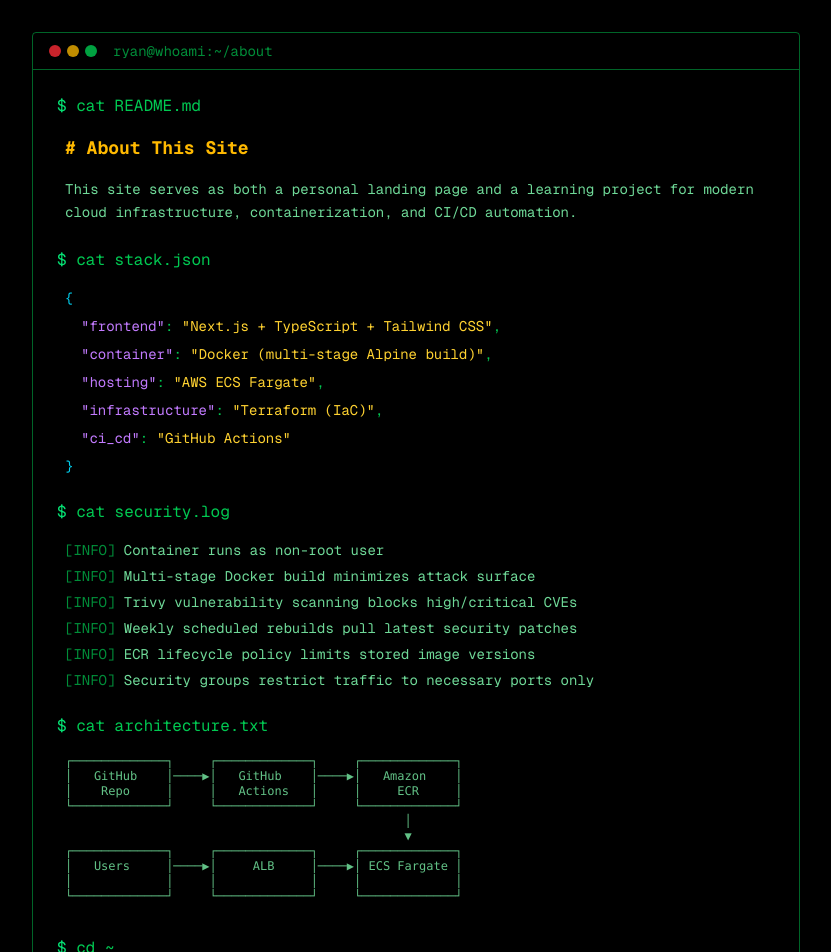
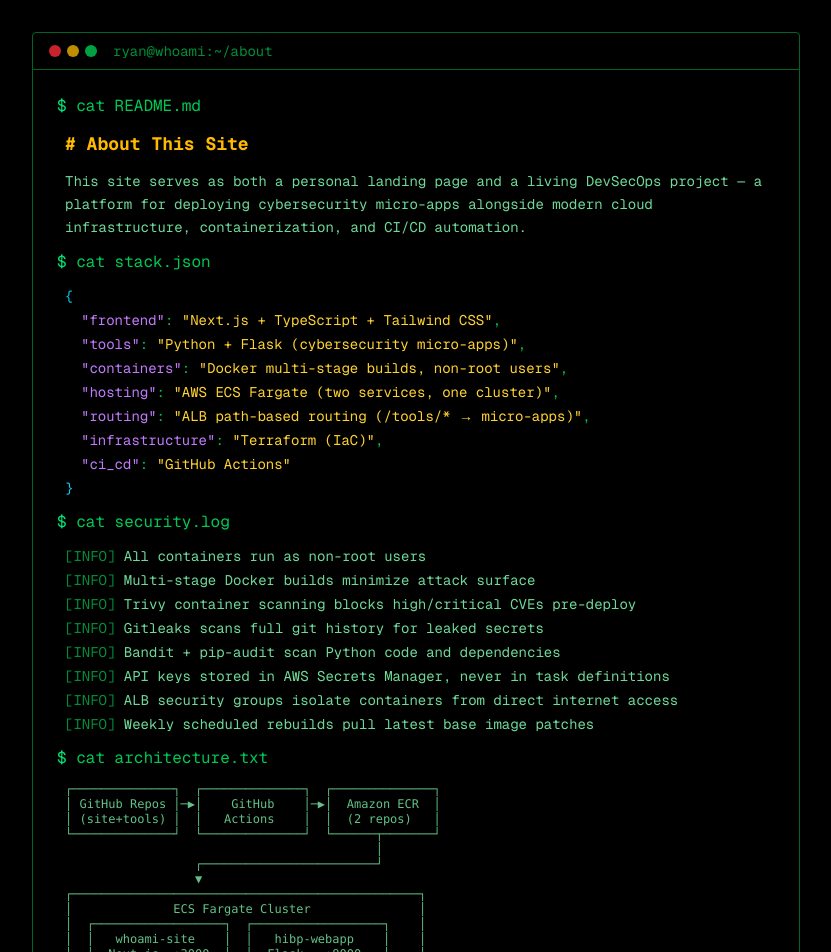
Before and after one commit to JRyanHenson/whoami-site, a Next.js app: page /about in a window 1280 px wide. Shown: the top 952 px of the page, without its empty margins (224-1055 px from the left). Built offline with nearby package versions, Linux system fonts and the light colour scheme.

Commit message:
Add cybersecurity tools section and hibp infrastructure

```diff
--- a/app/about/page.tsx
+++ b/app/about/page.tsx
@@ -19,7 +19,7 @@
           </div>
 
           {/* Terminal content */}
-          <div className="p-3 sm:p-4 md:p-6 space-y-3 sm:space-y-4 text-xs sm:text-sm md:text-base">
+          <div className="p-3 sm:p-4 md:p-6 space-y-2 sm:space-y-3 text-xs sm:text-sm md:text-base">
             {/* Header */}
             <div>
               <span className="text-green-400">$</span> cat README.md
@@ -30,15 +30,16 @@
             </div>
 
             <div className="text-green-300/90 pl-2 leading-relaxed text-[10px] sm:text-xs md:text-sm">
-              This site serves as both a personal landing page and a learning project
-              for modern cloud infrastructure, containerization, and CI/CD automation.
+              This site serves as both a personal landing page and a living DevSecOps
+              project — a platform for deploying cybersecurity micro-apps alongside
+              modern cloud infrastructure, containerization, and CI/CD automation.
             </div>
 
             {/* Tech Stack */}
-            <div className="pt-2">
+            <div>
               <span className="text-green-400">$</span> cat stack.json
             </div>
-            <div className="pl-2 space-y-2 text-[10px] sm:text-xs md:text-sm">
+            <div className="pl-2 space-y-1 text-[10px] sm:text-xs md:text-sm">
               <div className="text-cyan-400">{"{"}</div>
               <div className="pl-4">
                 <span className="text-purple-400">&quot;frontend&quot;</span>
@@ -47,15 +48,27 @@
                 <span className="text-green-500">,</span>
               </div>
               <div className="pl-4">
-                <span className="text-purple-400">&quot;container&quot;</span>
+                <span className="text-purple-400">&quot;tools&quot;</span>
                 <span className="text-green-500">: </span>
-                <span className="text-amber-300">&quot;Docker (multi-stage Alpine build)&quot;</span>
+                <span className="text-amber-300">&quot;Python + Flask (cybersecurity micro-apps)&quot;</span>
+                <span className="text-green-500">,</span>
+              </div>
+              <div className="pl-4">
+                <span className="text-purple-400">&quot;containers&quot;</span>
+                <span className="text-green-500">: </span>
+                <span className="text-amber-300">&quot;Docker multi-stage builds, non-root users&quot;</span>
                 <span className="text-green-500">,</span>
               </div>
               <div className="pl-4">
                 <span className="text-purple-400">&quot;hosting&quot;</span>
                 <span className="text-green-500">: </span>
-                <span className="text-amber-300">&quot;AWS ECS Fargate&quot;</span>
+                <span className="text-amber-300">&quot;AWS ECS Fargate (two services, one cluster)&quot;</span>
+                <span className="text-green-500">,</span>
+              </div>
+              <div className="pl-4">
+                <span className="text-purple-400">&quot;routing&quot;</span>
+                <span className="text-green-500">: </span>
+                <span className="text-amber-300">&quot;ALB path-based routing (/tools/* → micro-apps)&quot;</span>
                 <span className="text-green-500">,</span>
               </div>
               <div className="pl-4">
@@ -73,55 +86,75 @@
             </div>
 
             {/* Security */}
-            <div className="pt-2">
+            <div>
               <span className="text-green-400">$</span> cat security.log
             </div>
-            <div className="pl-2 space-y-1.5 text-[10px] sm:text-xs md:text-sm">
+            <div className="pl-2 space-y-1 text-[10px] sm:text-xs md:text-sm">
               <div>
                 <span className="text-green-500/70">[INFO]</span>
-                <span className="text-green-300/90"> Container runs as non-root user</span>
+                <span className="text-green-300/90"> All containers run as non-root users</span>
               </div>
               <div>
                 <span className="text-green-500/70">[INFO]</span>
-                <span className="text-green-300/90"> Multi-stage Docker build minimizes attack surface</span>
+                <span className="text-green-300/90"> Multi-stage Docker builds minimize attack surface</span>
               </div>
               <div>
                 <span className="text-green-500/70">[INFO]</span>
-                <span className="text-green-300/90"> Trivy vulnerability scanning blocks high/critical CVEs</span>
+                <span className="text-green-300/90"> Trivy container scanning blocks high/critical CVEs pre-deploy</span>
               </div>
               <div>
                 <span className="text-green-500/70">[INFO]</span>
-                <span className="text-green-300/90"> Weekly scheduled rebuilds pull latest security patches</span>
+                <span className="text-green-300/90"> Gitleaks scans full git history for leaked secrets</span>
               </div>
               <div>
                 <span className="text-green-500/70">[INFO]</span>
-                <span className="text-green-300/90"> ECR lifecycle policy limits stored image versions</span>
+                <span className="text-green-300/90"> Bandit + pip-audit scan Python code and dependencies</span>
               </div>
               <div>
                 <span className="text-green-500/70">[INFO]</span>
-                <span className="text-green-300/90"> Security groups restrict traffic to necessary ports only</span>
+                <span className="text-green-300/90"> API keys stored in AWS Secrets Manager, never in task definitions</span>
+              </div>
+              <div>
+                <span className="text-green-500/70">[INFO]</span>
+                <span className="text-green-300/90"> ALB security groups isolate containers from direct internet access</span>
+              </div>
+              <div>
+                <span className="text-green-500/70">[INFO]</span>
+                <span className="text-green-300/90"> Weekly scheduled rebuilds pull latest base image patches</span>
               </div>
             </div>
 
             {/* Architecture */}
-            <div className="pt-2">
+            <div>
               <span className="text-green-400">$</span> cat architecture.txt
             </div>
             <pre className="text-green-300/80 pl-2 text-[8px] sm:text-[10px] md:text-xs leading-tight whitespace-pre overflow-x-auto">
-{`┌─────────────┐     ┌─────────────┐     ┌─────────────┐
-│   GitHub    │────▶│   GitHub    │────▶│   Amazon    │
-│    Repo     │     │   Actions   │     │     ECR     │
-└─────────────┘     └─────────────┘     └─────────────┘
-                                               │
-                                               ▼
-┌─────────────┐     ┌─────────────┐     ┌─────────────┐
-│   Users     │────▶│     ALB     │────▶│ ECS Fargate │
-│             │     │             │     │             │
-└─────────────┘     └─────────────┘     └─────────────┘`}
+{`┌──────────────┐  ┌──────────────┐  ┌──────────────┐
+│ GitHub Repos │─▶│    GitHub    │─▶│  Amazon ECR  │
+│ (site+tools) │  │   Actions    │  │  (2 repos)   │
+└──────────────┘  └──────────────┘  └──────┬───────┘
+                                           │
+                  ┌────────────────────────┘
+                  ▼
+┌────────────────────────────────────────────────┐
+│              ECS Fargate Cluster               │
+│  ┌──────────────────┐  ┌──────────────────┐    │
+│  │   whoami-site    │  │   hibp-webapp    │    │
+│  │  Next.js  :3000  │  │  Flask   :8000   │    │
+│  └──────────────────┘  └──────────────────┘    │
+└────────────────────────┬───────────────────────┘
+                         ▼
+       ┌────────────────────────────────────┐
+       │   Application Load Balancer        │
+       │   /*       →  whoami-site          │
+       │   /tools/* →  hibp-webapp          │
+       └─────────────────┬──────────────────┘
+                         ▼
+                       Users`}
             </pre>
 
             {/* Back link */}
-            <div className="pt-4">
+            <div>
               <span className="text-green-400">$</span> cd ~
             </div>
             <div className="pl-2">
@@ -134,7 +167,7 @@
             </div>
 
             {/* Cursor */}
-            <div className="pt-3 sm:pt-4">
+            <div>
               <span className="text-green-400">$</span>
               <span className="inline-block w-2 h-3 sm:h-4 bg-green-500 ml-1 animate-pulse" />
             </div>
--- a/app/page.tsx
+++ b/app/page.tsx
@@ -140,6 +140,25 @@
               </div>
             </div>
 
+            {/* Cybersecurity Tools */}
+            <div className="pt-2">
+              <span className="text-green-400">$</span> ls -la ./tools/
+            </div>
+            <div className="pl-2 space-y-1 text-[9px] sm:text-xs md:text-sm">
+              <div className="flex flex-wrap gap-x-2 sm:gap-x-4">
+                <span className="text-green-500/70">-rwxr-xr-x</span>
+                <a
+                  href="/tools/hibp/"
+                  className="text-cyan-400 hover:text-cyan-300 hover:underline"
+                >
+                  hibp-checker
+                </a>
+                <span className="text-green-500/50">
+                  -&gt; check email against known data breaches
+                </span>
+              </div>
+            </div>
+
             {/* Cursor */}
             <div className="pt-3 sm:pt-4">
               <span className="text-green-400">$</span>
```
Also changed, not shown: 2 other files (tests, documents, lock files or other folders).
